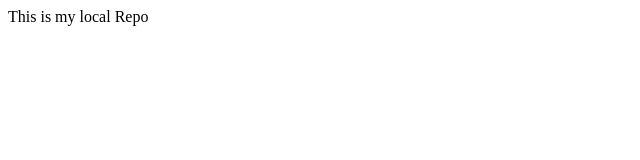
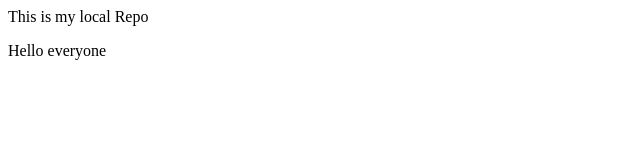
Before and after one commit to Mitalykumari/localrepo, a plain HTML site: page index.html in a window 1280 px wide. Shown: the full height of the page, 0-640 px from the left. Drawn offline with Linux system fonts and the light colour scheme.

Commit message:
Adde feature

```diff
--- a/index.html
+++ b/index.html
@@ -1 +1,2 @@
 <p>This is my local Repo</p>
+<p>Hello everyone</p>
```
